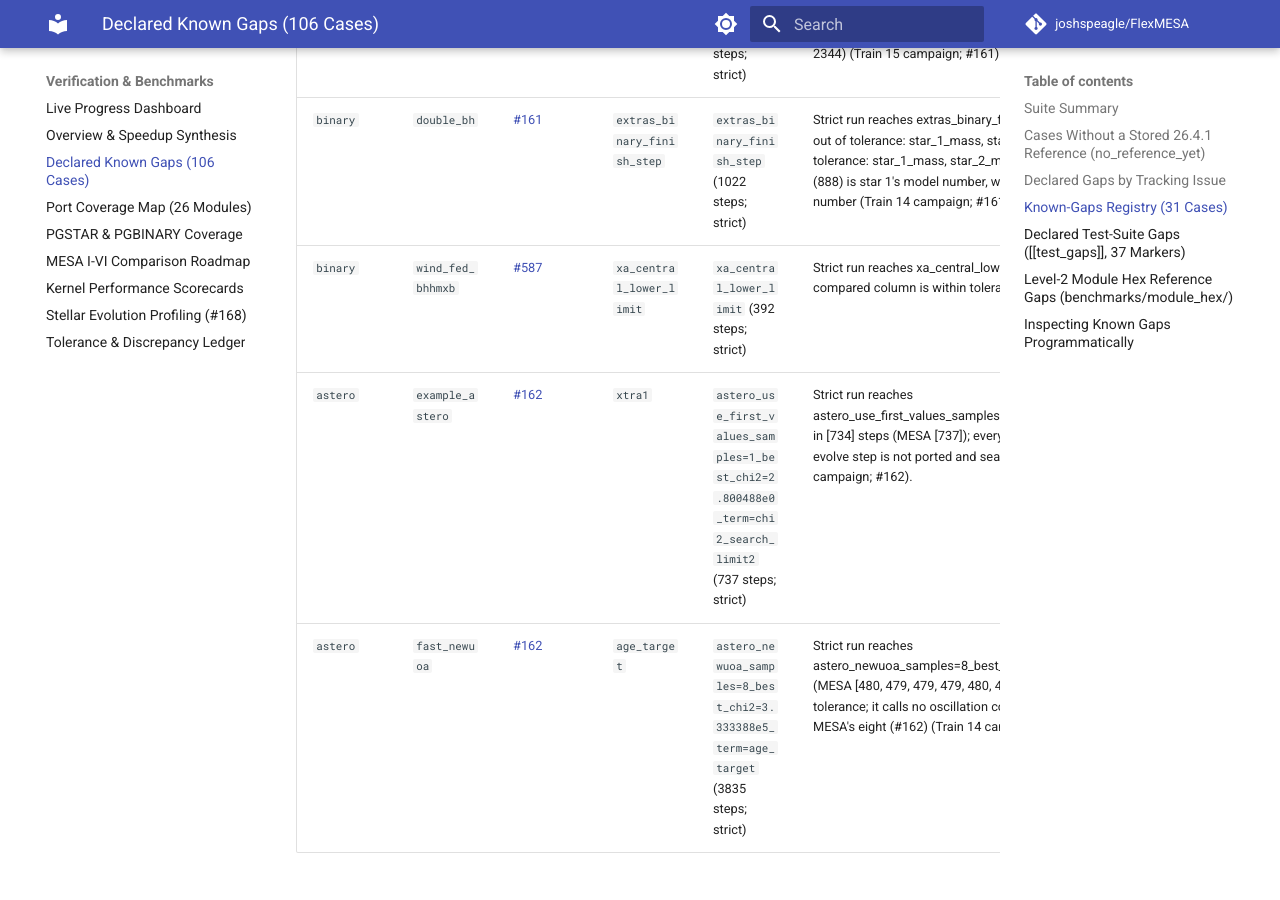
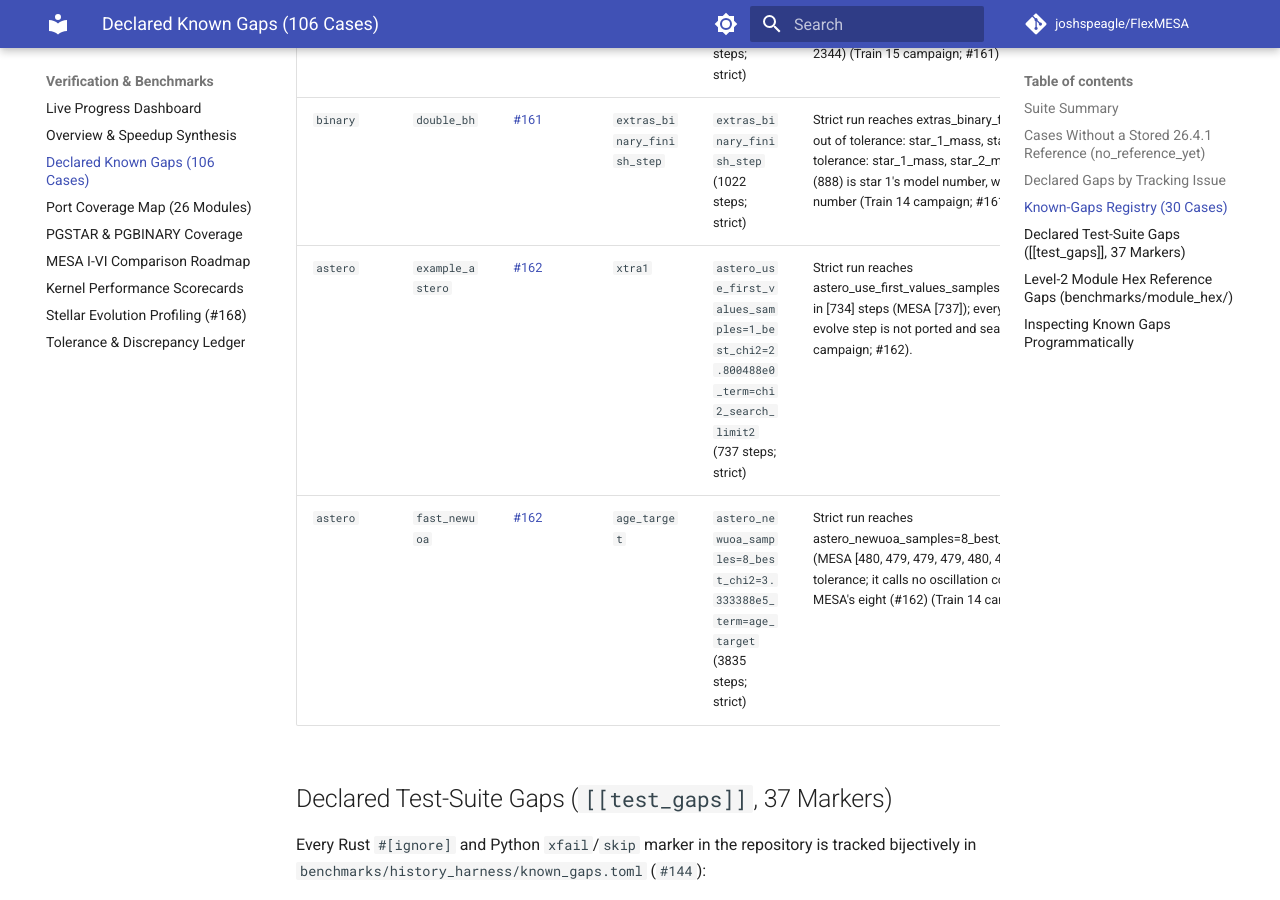
Before and after one commit to joshspeagle/FlexMESA, an MkDocs documentation site: the page built from docs/benchmarks/known-gaps.md, in a window 1280 px wide and 900 px high, scrolled down 5794 px. Built offline with MkDocs 1.6.1 and Material for MkDocs 9.7.7, drawn with Linux system fonts in a browser that asks for light colours; comment, search, counter and statistics services are not loaded; some of the changed text lies outside the part shown.

Commit message:
gaps: remove binary/wind_fed_bhhmxb (passes on this branch)
Hosted case-run harness 46135245063 on this branch: binary/wind_fed_bhhmxb
pass, 393 steps = MESA 393 (gap said 392, #587). Train 18's Ritter/Kolb
operation-order fix also targeted this case and its gap was kept until the
nightly rebaseline, so whether main already passes it without this package is
not measured here. A passing declared gap fails the gate, so the entry is
removed; known-gaps page regenerated.

Commands: pytest tests/test_known_gaps_gate.py; render_known_gaps_page.py --check.

Co-Authored-By: Claude Opus 5.5 <noreply@anthropic.com>

```diff
--- a/docs/benchmarks/known-gaps.md
+++ b/docs/benchmarks/known-gaps.md
@@ -10,14 +10,14 @@ Instead of capping steps or loosening checks to force passing runs, unfinished o
 | Suite | Target Cases | Stored `26.4.1` Refs | `no_reference_yet` | Strict-Validated | Diagnostic Runs | Reach Upstream Term | Declared Gaps | Acceptance Pass (`pass`) |
 | :--- | ---: | ---: | ---: | ---: | ---: | ---: | ---: | ---: |
 | `star` | 90 | 87 | 3 | 78 | 12 | 75 | 27 | 56 |
-| `binary` | 8 | 8 | 0 | 8 | 0 | 8 | 2 | 4 |
+| `binary` | 8 | 8 | 0 | 8 | 0 | 8 | 1 | 4 |
 | `astero` | 8 | 8 | 0 | 8 | 0 | 7 | 2 | 3 |
-| **Total** | **106** | **103** | **3** | **94** | **12** | **90** | **31** | **63** |
+| **Total** | **106** | **103** | **3** | **94** | **12** | **90** | **30** | **63** |
 
 `Strict-Validated` counts cases whose unmodified inlists pass strict control validation (`#147`). `Diagnostic Runs` counts cases that strict validation rejects and that were rerun with the unsupported controls ignored; their numbers show where the engine stands and can never count as a pass (`DECISIONS #26`). `Reach Upstream Term` counts runs of either kind.
 
-- **Undeclared Failures**: `5`
-- **Within Numeric Tolerance While Governed as Gaps**: `8` cases (`star/gyre_in_mesa_wd` ([#157](https://github.com/joshspeagle/FlexMESA/issues/157)), `star/make_planets`, `star/ns_h` ([#587](https://github.com/joshspeagle/FlexMESA/issues/587)), `binary/wind_fed_bhhmxb` ([#587](https://github.com/joshspeagle/FlexMESA/issues/587)), `astero/fast_from_file` ([#162](https://github.com/joshspeagle/FlexMESA/issues/162)), `astero/fast_newuoa` ([#162](https://github.com/joshspeagle/FlexMESA/issues/162)), `astero/fast_scan_grid` ([#162](https://github.com/joshspeagle/FlexMESA/issues/162)), `astero/fast_simplex` ([#162](https://github.com/joshspeagle/FlexMESA/issues/162))) meet numeric tolerances while remaining declared gaps under active tracking issues.
+- **Undeclared Failures**: `6`
+- **Within Numeric Tolerance While Governed as Gaps**: `8` cases (`star/gyre_in_mesa_wd` ([#157](https://github.com/joshspeagle/FlexMESA/issues/157)), `star/make_planets`, `star/ns_h` ([#587](https://github.com/joshspeagle/FlexMESA/issues/587)), `binary/wind_fed_bhhmxb`, `astero/fast_from_file` ([#162](https://github.com/joshspeagle/FlexMESA/issues/162)), `astero/fast_newuoa` ([#162](https://github.com/joshspeagle/FlexMESA/issues/162)), `astero/fast_scan_grid` ([#162](https://github.com/joshspeagle/FlexMESA/issues/162)), `astero/fast_simplex` ([#162](https://github.com/joshspeagle/FlexMESA/issues/162))) meet numeric tolerances while remaining declared gaps under active tracking issues.
 
 ## Cases Without a Stored `26.4.1` Reference (`no_reference_yet`)
 
@@ -38,10 +38,10 @@ Cases lacking a committed MESA `26.4.1` baseline report `no reference yet` and c
 | [#162](https://github.com/joshspeagle/FlexMESA/issues/162) | 5 | Align `astero` search and chi-squared drivers |
 | [#157](https://github.com/joshspeagle/FlexMESA/issues/157) | 3 | Restore MLT/TDC controls and remove non-upstream fallbacks |
 | [#158](https://github.com/joshspeagle/FlexMESA/issues/158) | 3 | Align shellular rotation solver variables and Spruit-Tayler |
-| [#587](https://github.com/joshspeagle/FlexMESA/issues/587) | 2 | Open #140 gap issue |
 | [#231](https://github.com/joshspeagle/FlexMESA/issues/231) | 1 | Open #140 gap issue |
+| [#587](https://github.com/joshspeagle/FlexMESA/issues/587) | 1 | Open #140 gap issue |
 
-## Known-Gaps Registry (31 Cases)
+## Known-Gaps Registry (30 Cases)
 
 | Suite | Case | Issue | Expected Term | Baseline Outcome | Mechanism |
 | :--- | :--- | :--- | :--- | :--- | :--- |
@@ -73,7 +73,6 @@ Cases lacking a committed MESA `26.4.1` baseline report `no reference yet` and c
 | `star` | `wd_stable_h_burn` | [#154](https://github.com/joshspeagle/FlexMESA/issues/154) | `star_mass_max_limit` | `star_mass_max_limit` (830 steps; strict) | Strict run reaches star_mass_max_limit in [830] steps (MESA [829]); track columns out of tolerance: rel_num_zones, log_Teff, log_L, log_R (first at step 322) (Train 14 campaign; #154). |
 | `star` | `zams_to_cc_80` | [#161](https://github.com/joshspeagle/FlexMESA/issues/161) | `fe_core_infall_limit` | `fe_core_infall_limit` (175 steps; strict) | Strict run reaches fe_core_infall_limit in [2470] steps (MESA [2477]); final values out of tolerance: log_L, log_Teff, log_center_T, log_center_Rho; track columns out of tolerance: rel_num_zones, log_Teff, log_L, log_center_T, log_center_Rho (first at step 2344) (Train 15 campaign; #161). |
 | `binary` | `double_bh` | [#161](https://github.com/joshspeagle/FlexMESA/issues/161) | `extras_binary_finish_step` | `extras_binary_finish_step` (1022 steps; strict) | Strict run reaches extras_binary_finish_step in [1022] steps (MESA [888]); final values out of tolerance: star_1_mass, star_2_mass, period_days; track columns out of tolerance: star_1_mass, star_2_mass (first at step 149); MESA's recorded step count (888) is star 1's model number, while the harness compares the binary model number (Train 14 campaign; #161). |
-| `binary` | `wind_fed_bhhmxb` | [#587](https://github.com/joshspeagle/FlexMESA/issues/587) | `xa_central_lower_limit` | `xa_central_lower_limit` (392 steps; strict) | Strict run reaches xa_central_lower_limit in [392] steps (MESA [393]); every compared column is within tolerance (Train 14 campaign; #587). |
 | `astero` | `example_astero` | [#162](https://github.com/joshspeagle/FlexMESA/issues/162) | `xtra1` | `astero_use_first_values_samples=1_best_chi2=2.800488e0_term=chi2_search_limit2` (737 steps; strict) | Strict run reaches astero_use_first_values_samples=1_best_chi2=2.800488e0_term=chi2_search_limit2 in [734] steps (MESA [737]); every compared column is within tolerance; the after-evolve step is not ported and search-stage step accounting differs (#162) (Train 14 campaign; #162). |
 | `astero` | `fast_newuoa` | [#162](https://github.com/joshspeagle/FlexMESA/issues/162) | `age_target` | `astero_newuoa_samples=8_best_chi2=3.333388e5_term=age_target` (3835 steps; strict) | Strict run reaches astero_newuoa_samples=8_best_chi2=3.333388e5_term=age_target in [480] steps (MESA [480, 479, 479, 479, 480, 479, 480, 479]); every compared column is within tolerance; it calls no oscillation code; the search run is reported as one stage against MESA's eight (#162) (Train 14 campaign; #162). |
 
```
Also changed, not shown: other parts of docs/benchmarks/known-gaps.md (+1 -1 lines), 1 other file.
